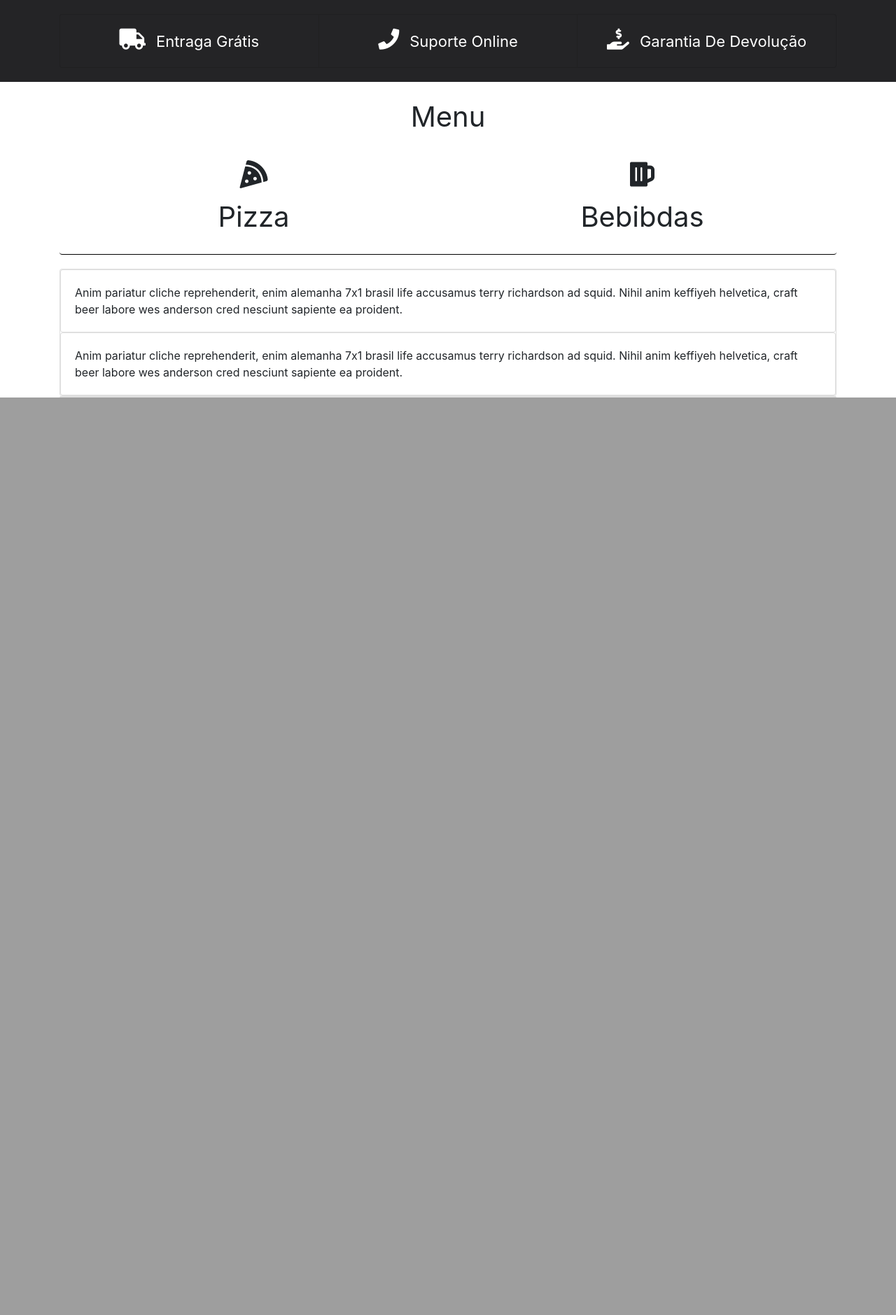
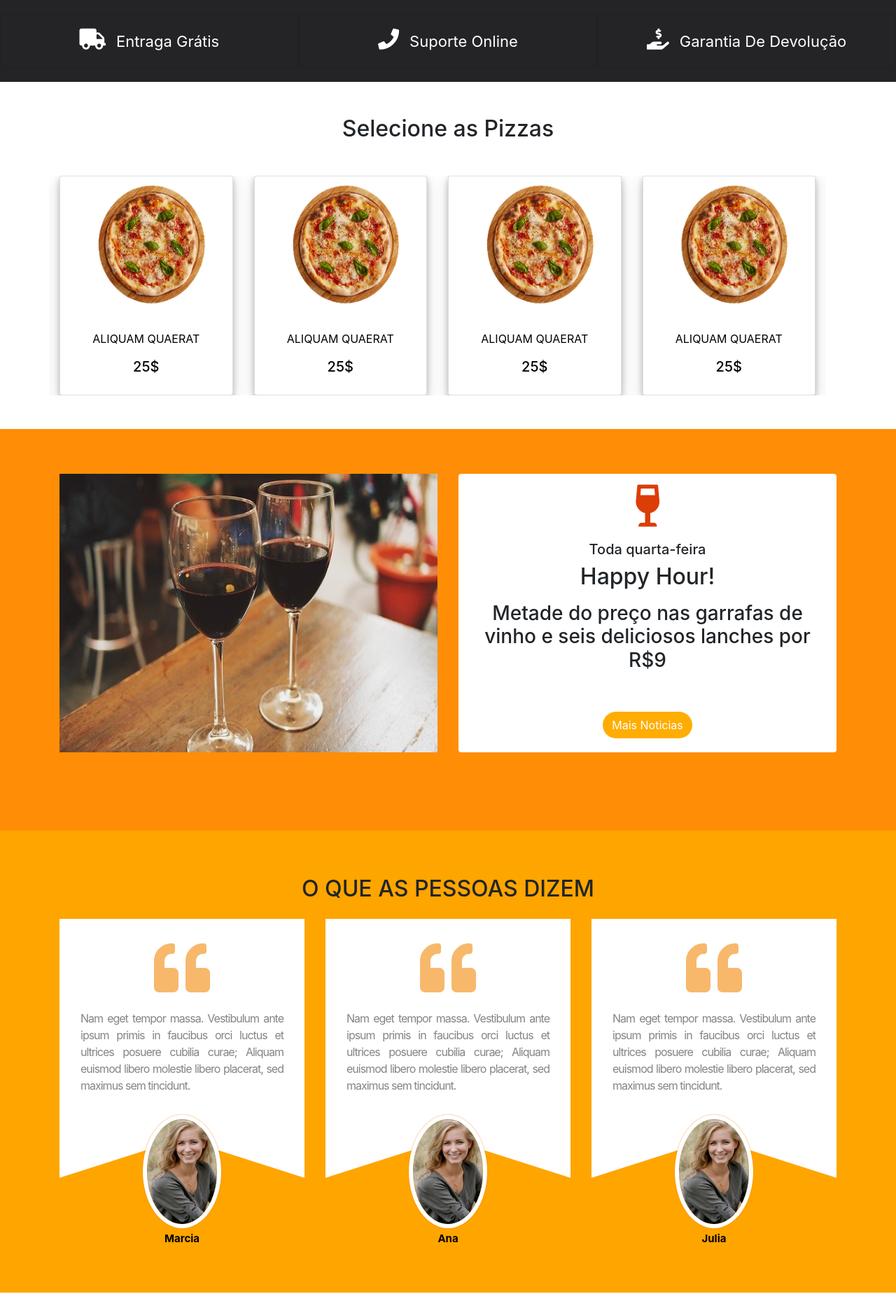
Before and after one commit to GabrielCarmo-S/Catalogo_Pizza, a PHP site: page / in a window 1280 px wide. Shown: the part 960-2839 px from the top of the page at 70% size. Before the commit the page ends 1528 px from the top, so only its background shows below. Run offline with PHP 8.4, Linux system fonts and the light colour scheme; some libraries are stand-ins or nearby versions.

Commit message:
Home do site arrumado

```diff
--- a/index.html
+++ b/index.html
@@ -9,9 +9,15 @@
 
 		<link rel="stylesheet" href="style.css">
 
+		<link rel="stylesheet" href="https://cdnjs.cloudflare.com/ajax/libs/animate.css/4.1.1/animate.min.css" integrity="sha512-c42qTSw/wPZ3/5LBzD+Bw5f7bSF2oxou6wEb+I/lqeaKV5FDIfMvvRp772y4jcJLKuGUOpbJMdg/BTl50fJYAw==" crossorigin="anonymous" />
+
 		<link rel="stylesheet" href="https://cdnjs.cloudflare.com/ajax/libs/malihu-custom-scrollbar-plugin/3.1.5/jquery.mCustomScrollbar.min.css">
 
+		<link rel="stylesheet" href="https://cdnjs.cloudflare.com/ajax/libs/OwlCarousel2/2.3.4/assets/owl.carousel.min.css" integrity="sha512-tS3S5qG0BlhnQROyJXvNjeEM4UpMXHrQfTGmbQ1gKmelCxlSEBUaxhRBj/EFTzpbP4RVSrpEikbmdJobCvhE3g==" crossorigin="anonymous" />
+
 		<link rel="stylesheet" href="https://use.fontawesome.com/releases/v5.7.0/css/all.css" integrity="sha384-lZN37f5QGtY3VHgisS14W3ExzMWZxybE1SJSEsQp9S+oqd12jhcu+A56Ebc1zFSJ" crossorigin="anonymous">
+
+
 
 		<title>Pizzaria</title>
 	</head>
@@ -67,63 +73,117 @@
 	</div>
 
 	<div class="jumbotron jumbotron-fluid servicos">
-		<div class="container text-center">
-			<div class="card-group">
-			  <div class="card">
+		<div class="slider owl-carousel">
+			<div class="card text-center">
 				<a><i class="fas fa-truck"></i>Entraga Grátis</a>
 			</div>
-			  <div class="card">
+			<div class="card text-center">
 					<a><i class="fas fa-phone"></i>Suporte Online</a>
 			</div>
-			  <div class="card">
+			<div class="card text-center">
 					<a><i class="fas fa-hand-holding-usd"></i>Garantia De Devolução</a>
-			  </div>
-			</div>
-		</div>
-	</div>
-
-	<div class="jumbotron jumbotron-fluid cardapio">
-		<div class="container text-center">
-			<p>Menu</p>
-			<div class="card-group c-cardapio">
-			  <div class="card" id="cd">
-			  	<a class="btn cos-card" href="#multiCollapseExample1" role="button" aria-expanded="true" aria-controls="multiCollapseExample1"><i class="fas fa-pizza-slice"></i><p>Pizza</p></a>
-			  </div>
-			  <div class="card" id="cd2">
-			  	<a class="btn co-card" href="#multiCollapseExample2" role="button" aria-expanded="true" aria-controls="multiCollapseExample2">	<i class="fas fa-beer"></i><p>Bebibdas</p></a>
-			  </div>
 			</div>
 		</div>
 	</div>
 
 	<div class="container">
-		<div id="c-card">
+		<h2 class="text-center mb-5 mt-5">Selecione as Pizzas</h2>
+		<div class="card cardapio mb-5">
+		    <div class="card-deck text-center cardapio-slidder owl-carousel">
 			      <div class="card">
-		    <div class="collapse collapse1 show" id="multiCollapseExample1" data-parent="#c-card">
-		      <div class="card card-body">
-		        Anim pariatur cliche reprehenderit, enim alemanha 7x1 brasil life accusamus terry richardson ad squid. Nihil anim keffiyeh helvetica, craft beer labore wes anderson cred nesciunt sapiente ea proident.
+			        	<a href=""><img class="card-img" src="pizza30.png"></a>
+			        	<div class="card-body">
+						   <p class="card-text">ALIQUAM QUAERAT</p>
+						    <h5>25$</h5>
 						</div>
-		      <div class="card card-body">
-		        Anim pariatur cliche reprehenderit, enim alemanha 7x1 brasil life accusamus terry richardson ad squid. Nihil anim keffiyeh helvetica, craft beer labore wes anderson cred nesciunt sapiente ea proident.
+			      </div>
+			      <div class="card">
+			        	<a href=""><img class="card-img" src="pizza30.png"></a>
+			        	 <div class="card-body">
+						    <p class="card-text">ALIQUAM QUAERAT</p>
+						    <h5>25$</h5>
+						 </div>
+			      </div>
+			      <div class="card">
+			        	<a href=""><img class="card-img" src="pizza30.png"></a>
+			        	 <div class="card-body">
+						    <p class="card-text">ALIQUAM QUAERAT</p>
+						    <h5>25$</h5>
+						 </div>
+			      </div>
+			    <div class="card">
+			       	<a href=""><img class="card-img" src="pizza30.png"></a>
+			       	<div class="card-body">
+						<p class="card-text">ALIQUAM QUAERAT</p>
+						<h5>25$</h5>
 					</div>
 			    </div>
 			</div>
-
+		</div>
+	</div>
+	<div class="jumbotron jumbotron-fluid noticias mb-0">
+		<div class="container noticias">
+			<div class="card mb-5">
+			    <div class="card-deck">
 				      <div class="card">
-		    <div class="collapse collapse2" id="multiCollapseExample2" data-parent="#c-card">
-		      <div class="card card-body">
-		        2 Anim pariatur cliche reprehenderit, enim alemanha 7x1 brasil life accusamus terry richardson ad squid. Nihil anim keffiyeh helvetica, craft beer labore wes anderson cred nesciunt sapiente ea proident.
+				        	<img class="vinho" src="vinho.jpg">
 				      </div>
-		      <div class="card card-body">
-		       2 Anim pariatur cliche reprehenderit, enim alemanha 7x1 brasil life accusamus terry richardson ad squid. Nihil anim keffiyeh helvetica, craft beer labore wes anderson cred nesciunt sapiente ea proident.
+				      <div class="card noticias-conteudo">
+				       	<i class="fas fa-wine-glass-alt mt-3"></i>
+				       	<div class="card-body">
+							<h5>Toda quarta-feira</h5>
+							<h2>Happy Hour!</h2>
+							<h3 class="mt-3">Metade do preço nas garrafas de vinho e seis deliciosos lanches por R$9</h3>
+							<button class="btn btn-noticias mt-5">Mais Noticias</button>
+						</div>
 				    </div>
 				</div>
 			</div>
 		</div>
 	</div>
 
+	<div class="jumbotron jumbotron-fluid testemunhos-inicio">
+	 	<div class="container">
+	 		<h2 class="text-center mb-4">O QUE AS PESSOAS DIZEM</h2>
+	 		<div class="row">
+	 			<div class="testemunhos-slidder owl-carousel">
+	 				<div class="testemunhos">
+	 					<i class="fas fa-quote-left"></i>
+	 					<p class="descricao">Nam eget tempor massa. Vestibulum ante ipsum primis in faucibus orci luctus et ultrices posuere cubilia curae; Aliquam euismod libero molestie libero placerat, sed maximus sem tincidunt. </p>
 
+	 					<div class="testemunhos-conteudo">
+	 						<div class="pic">
+	 							<img src="girl.jpg">
+	 						</div>
+	 						<h3 class="title">Marcia</h3>
+	 					</div>
+	 				</div>
+	 				<div class="testemunhos">
+	 					<i class="fas fa-quote-left"></i>
+	 					<p class="descricao">Nam eget tempor massa. Vestibulum ante ipsum primis in faucibus orci luctus et ultrices posuere cubilia curae; Aliquam euismod libero molestie libero placerat, sed maximus sem tincidunt. </p>
 
+	 					<div class="testemunhos-conteudo">
+	 						<div class="pic">
+	 							<img src="girl.jpg">
+	 						</div>
+	 						<h3 class="title">Ana</h3>
+	 					</div>
+	 				</div>
+	 				<div class="testemunhos">
+	 					<i class="fas fa-quote-left"></i>
+	 					<p class="descricao">Nam eget tempor massa. Vestibulum ante ipsum primis in faucibus orci luctus et ultrices posuere cubilia curae; Aliquam euismod libero molestie libero placerat, sed maximus sem tincidunt. </p>
+
+	 					<div class="testemunhos-conteudo">
+	 						<div class="pic">
+	 							<img src="girl.jpg">
+	 						</div>
+	 						<h3 class="title">Julia</h3>
+	 					</div>
+	 				</div>
+	 			</div>
+	 		</div>
+	 	</div>
+	</div>
 
 
     <div class="overlay"></div>
@@ -136,6 +196,10 @@
 
     <script src="https://cdnjs.cloudflare.com/ajax/libs/malihu-custom-scrollbar-plugin/3.1.5/jquery.mCustomScrollbar.concat.min.js"></script>
 
+    <script src="https://code.jquery.com/jquery-3.5.1.js"></script>
+
+   <script src="https://cdnjs.cloudflare.com/ajax/libs/OwlCarousel2/2.3.4/owl.carousel.min.js" integrity="sha512-bPs7Ae6pVvhOSiIcyUClR7/q2OAsRiovw4vAkX+zJbw3ShAeeqezq50RIIcIURq7Oa20rW2n2q+fyXBNcU9lrw==" crossorigin="anonymous"></script>
+
     <script src="style.js"></script>
 
 	</body>
--- a/style.css
+++ b/style.css
@@ -113,40 +113,165 @@
 	padding-left: 20px;
 }
 
-.cardapio{
-	background: white;
-	margin-bottom: 0rem ;
-	padding-top: 20px;
-	padding-bottom: 20px;
-	font-size: 40px;
+
+.cardapio-button .card{
+	border: none;
+	background: #4e5b69;
 }
 
-.c-cardapio a{
-	font-size: 40px;
+.cardapio-button .card p{
+	font-size: 25px;
+}
+
+.cardapio-button .card p:hover{
+	color: white;
+}
+
+.card-img{
+	width: 230PX;
+	height: 200px;
+	margin: auto;
+}
+
+.cardapio {
+	border: none;
+	outline: none;
 }
 
 .cardapio .card{
+	 box-shadow: 0 4px 8px 0 rgba(0, 0, 0, 0.2), 0 6px 20px 0 rgba(0, 0, 0, 0.19);
+}
+
+.card-img:hover{
+  transform: scale(1.1);
+}
+
+.btn-cardapio, .btn-cardapio:focus{
+	box-shadow: 0 0 0 0;
+	border: 0 none;
+	outline: 0;
+	background: white;
+}
+
+.cardapio .card{
+	color: black;
+}
+
+.testemunhos{
+	color: black;
+	background: white;
+	text-align: center;
+	padding: 30px 30px 50px;
+	margin: 0 15px 100px;
+	position: relative;
+	margin-bottom: 140px;
+
+}
+
+.testemunhos:before,
+.testemunhos:after{
+	content: "";
+	border-top: 40px solid white;
+	border-right: 125px solid transparent;
+	position: absolute;
+
+	bottom: -40px;
+	left: 0;
+}
+
+.testemunhos:after{
+	border-right: none;
+	border-left: 125px solid transparent;
+	left: auto;
+	right: 0;
+}
+
+.testemunhos i{
+	display: inline-block;
+	font-size: 80px;
+	color: #f28a0b;
+	margin-bottom: 20px;
+	opacity: 0.6;
+}
+
+.testemunhos .descricao{
+	font-size: 16px;
+	color: #777;
+	text-align: justify;
+	margin-bottom: 30px;
+	opacity: 0.9;
+	letter-spacing: -1px;
+}
+
+.testemunhos .testemunhos-conteudo{
+	width: 100%;
+	position: absolute;
+	left: 0;
+}
+
+.testemunhos .pic{
+	display: inline-block;
+	border: 6px solid white;
+	border-radius: 50%;
+	box-shadow: 0 0 2px #f4770b;
+	overflow: hidden;
+
+	position: relative;
+}
+
+.testemunhos .pic img{
+	width: 100%;
+	height: auto;
+}
+
+.testemunhos .title{
+	font-size: 15px;
+	font-weight: bold;
+	color: black;
+	text-transform: capitalize;
+	margin: 0 0 5px 0;
+}
+
+.pic img{
+	width: 100px !important;
+	height: 50px;
+}
+
+.testemunhos-inicio{
+	background: orange;
+}
+
+.vinho{
+
+	width: 100%;
+	height: 100%;
+}
+
+.noticias-conteudo i{
+	font-size: 60px;
+	text-align: center;
+	color: #DB3E07;
+}
+
+.noticias-conteudo .card-body{
+	text-align: center;
+
+}
+
+.noticias .card{
+	border: none;
+	outline: none;
+}
+
+.noticias, .noticias .card-deck{
+	background: #FF8E06;
 	border: none;
 	outline: none;
 
 }
 
-#cd,#cd2{
-		border-bottom: 1px solid #000000;
+.btn-noticias{
+	background: #FFAD03;
+	color: white;
+	border-radius: 50px;
 }
-
-
-.cardapio .card i:hover{
-	border: none;
-	outline: none;
-	color: yellow;
-	background: white;
-}
-
-#cd.active, #cd2.active{
-	border-bottom: 2px solid yellow;
-}
-
-#cd:hover, #cd2:hover{
-	border-bottom: 2px solid yellow;
-}
```
Also changed, not shown: s.html (added, +87 -0 lines), style.js (+62 -0 lines), girl.jpg (added), pizza20.jpg (added), pizza30.png (added), vinho.jpg (added). Lines whose indentation alone changed are shown as unchanged.
